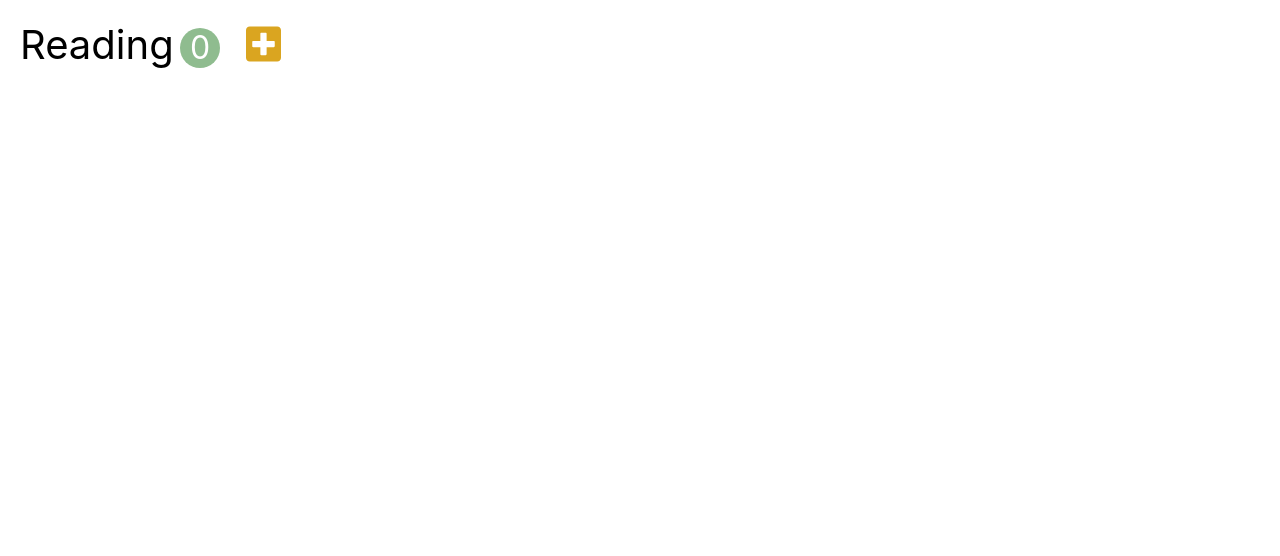
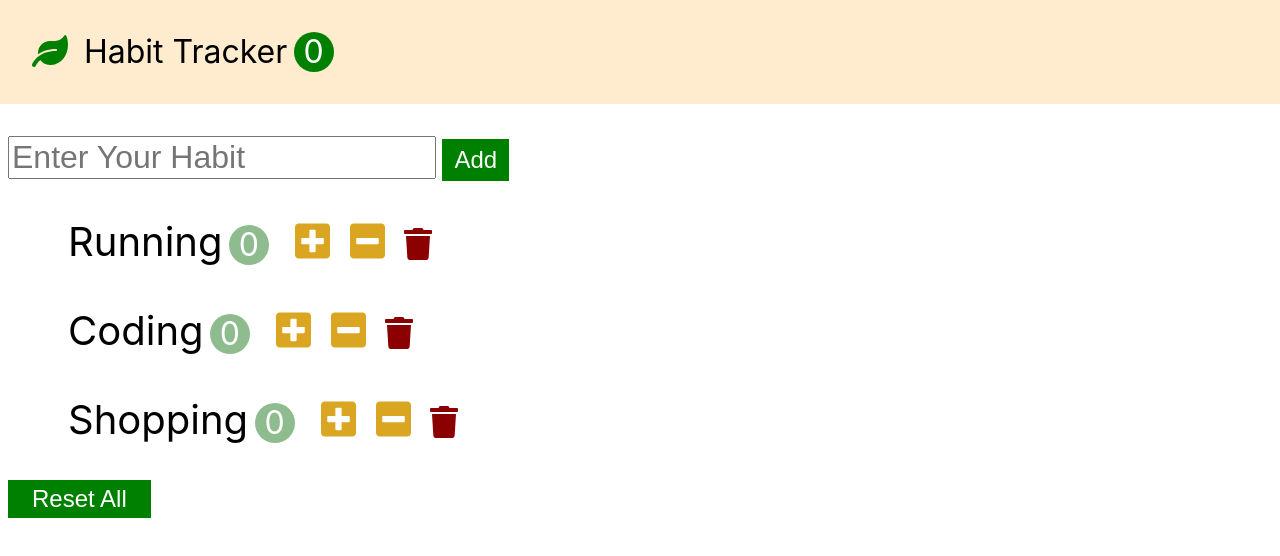
Before and after one commit to hanlee0519-ko/react_habit, a React (Create React App) app: page / in a window 1280 px wide. Shown: the top 556 px of the page. Built offline with nearby package versions, Linux system fonts and the light colour scheme.

Commit message:
Ready for Deployment in  Git-Hub

```diff
--- a/package.json
+++ b/package.json
@@ -2,11 +2,13 @@
   "name": "habit",
   "version": "0.1.0",
   "private": true,
+  "homepage": "https://hanlee0519-ko.github.io/react_habit/",
   "dependencies": {
     "@fortawesome/fontawesome-free": "^5.15.3",
     "@testing-library/jest-dom": "^5.11.4",
     "@testing-library/react": "^11.1.0",
     "@testing-library/user-event": "^12.1.10",
+    "gh-pages": "^3.2.3",
     "react": "^17.0.2",
     "react-dom": "^17.0.2",
     "react-scripts": "4.0.3",
@@ -16,7 +18,9 @@
     "start": "react-scripts start",
     "build": "react-scripts build",
     "test": "react-scripts test",
-    "eject": "react-scripts eject"
+    "eject": "react-scripts eject",
+    "predeploy": "npm run build",
+    "deploy": "gh-pages -d build"
   },
   "eslintConfig": {
     "extends": [
--- a/src/index.js
+++ b/src/index.js
@@ -7,7 +7,7 @@ import SimpleHabit from './components/simpleHabit';
 
 ReactDOM.render(
   <React.StrictMode>
-    <SimpleHabit />
+    <App />
   </React.StrictMode>,
   document.getElementById('root')
 );
```
Also changed, not shown: 1 other file (tests, documents, lock files or other folders).
